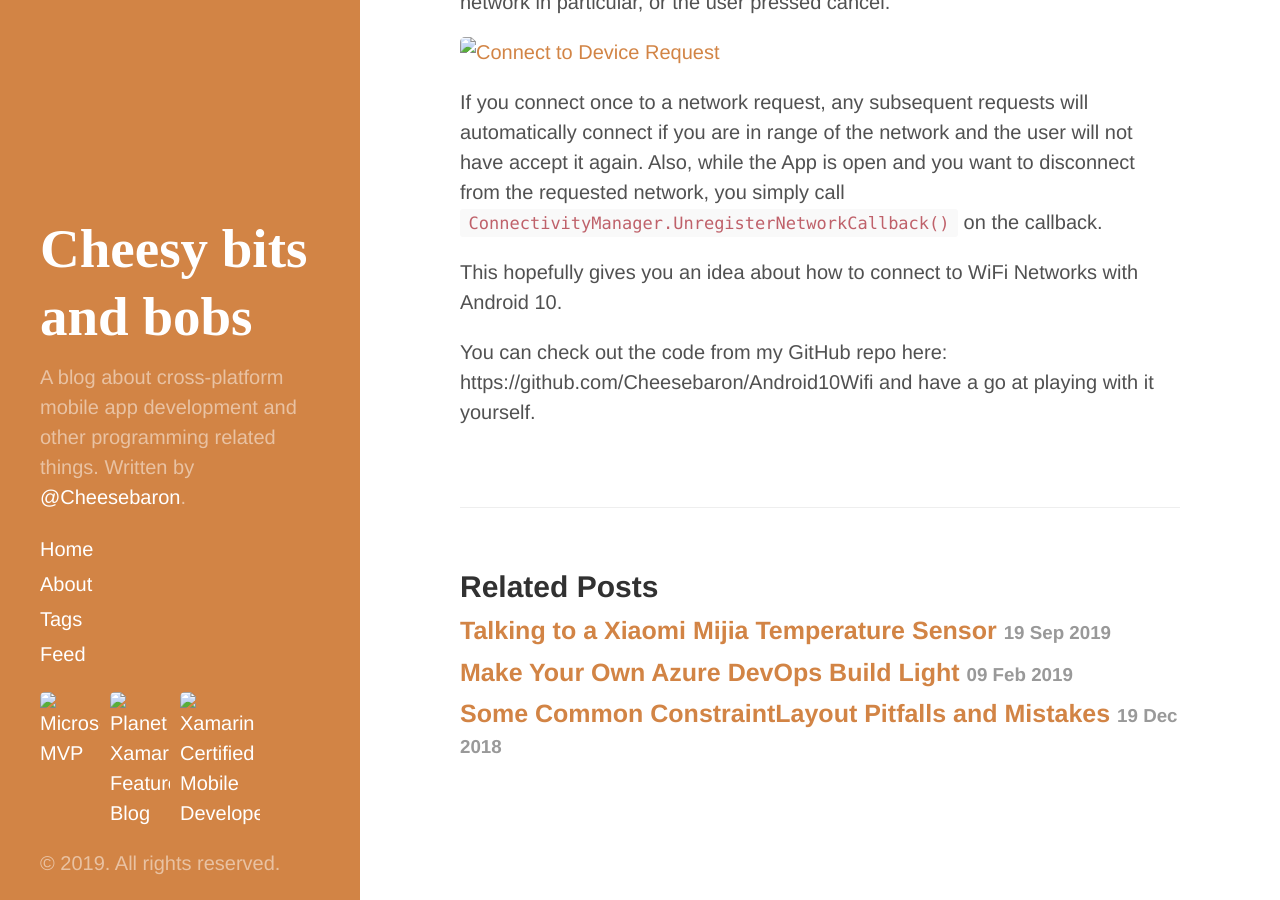
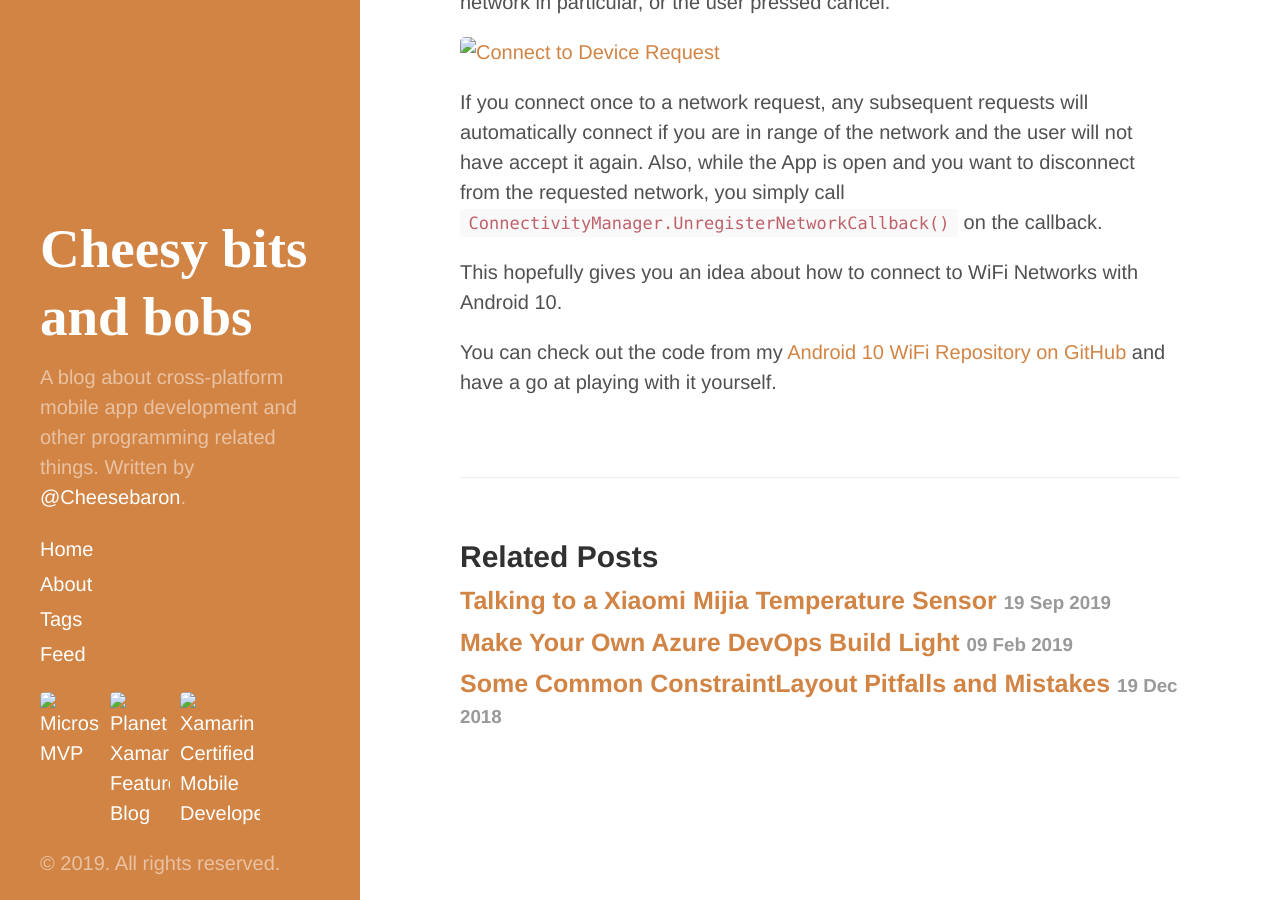
Before and after one commit to Cheesebaron/cheesebaron.github.io, a Jekyll site: the page built from _posts/2019-11-16-android-10-wifi.md, in a window 1280 px wide and 900 px high, scrolled down 3977 px. Built offline with Jekyll 4.4.1, drawn with Linux system fonts in a browser that asks for light colours; comment, search, counter and statistics services are not loaded.

Commit message:
Fix repo url

```diff
--- a/_posts/2019-11-16-android-10-wifi.md
+++ b/_posts/2019-11-16-android-10-wifi.md
@@ -116,7 +116,7 @@ If you connect once to a network request, any subsequent requests will automatic
 
 This hopefully gives you an idea about how to connect to WiFi Networks with Android 10.
 
-You can check out the code from my GitHub repo here: https://github.com/Cheesebaron/Android10Wifi and have a go at playing with it yourself.
+You can check out the code from my [Android 10 WiFi Repository on GitHub](https://github.com/Cheesebaron/Android10Wifi) and have a go at playing with it yourself.
 
 [sp]: https://developer.android.com/about/versions/10/features#settings-panels "Android 10 New Features - Settings Panels"
 [suggest_notif]: {{ site.url }}/assets/images/android10wifi/suggest_notification.jpg "Screenshot of Wifi Suggestion Notification"
```
